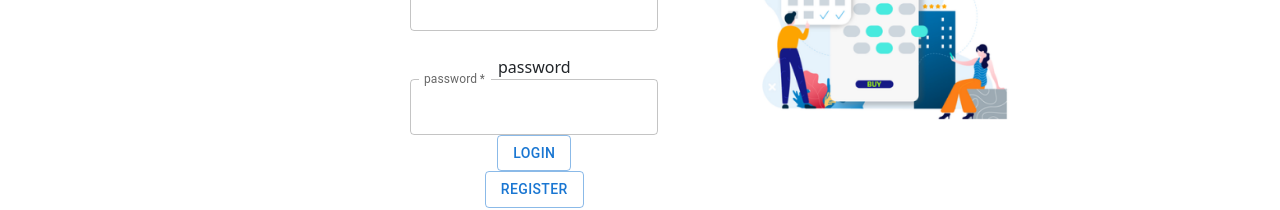
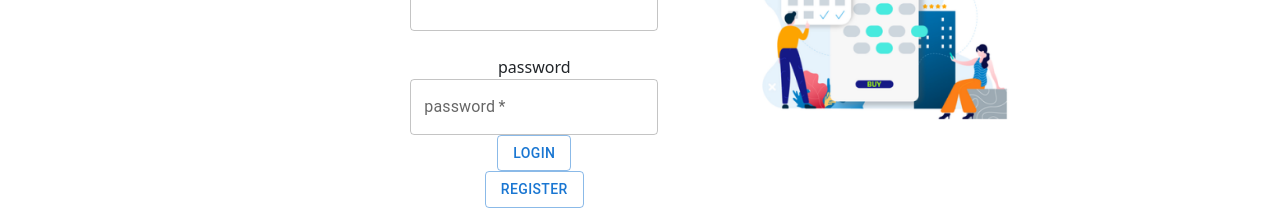
Before and after one commit to MayyarAA/CapstoneMSCI, a React (Create React App) app in the folder capstonefrontend/: page /LoginUser in a window 1280 px wide. Shown: the part 282-492 px from the top of the page. Built offline with nearby package versions, Linux system fonts and the light colour scheme; no server answers.

Commit message:
psshidden

```diff
--- a/capstonefrontend/src/Components/LoginComponents/LoginComponentUser.js
+++ b/capstonefrontend/src/Components/LoginComponents/LoginComponentUser.js
@@ -17,7 +17,7 @@ const registerButtonText = <Typography variant="h7">Register</Typography>;
 
 function LoginComponentUser() {
   const [userName, setUserName] = useState(" ");
-  const [password, setPassword] = useState(" ");
+  const [password, setPassword] = useState("");
   let userNameTextField = (
     <div>
       <TextField
@@ -35,6 +35,7 @@ function LoginComponentUser() {
     <div>
       <TextField
         required
+        type="password"
         id="outlined-required"
         value={password}
         label="password"
```
